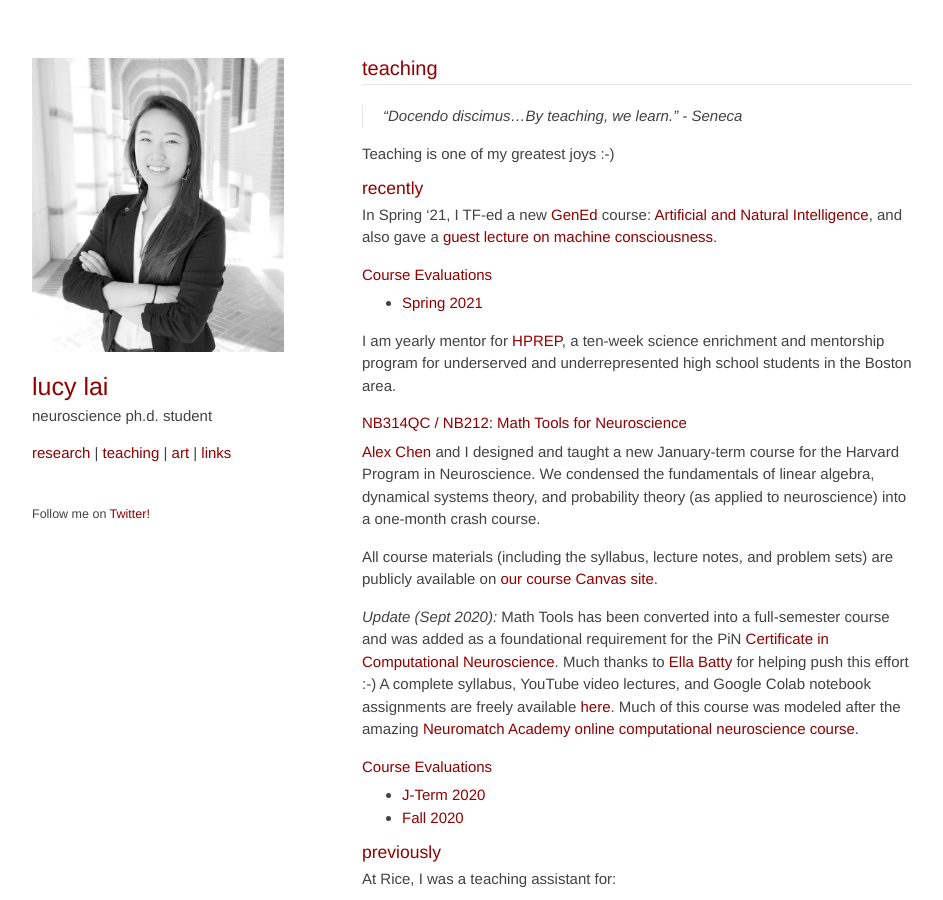
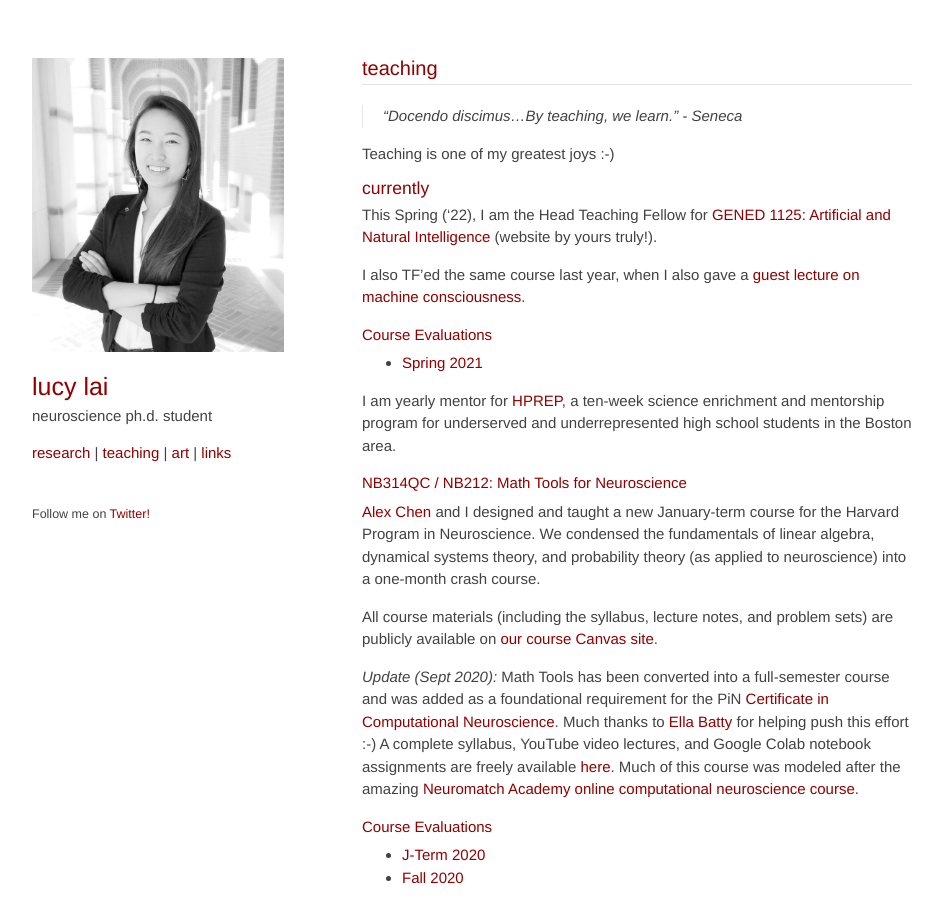
Before and after one commit to lucylai96/lucylai96.github.io, a Jekyll site: the page built from teaching.md, in a window 1280 px wide and 900 px high. Shown: the whole window, without its empty margins (168-1111 px from the left). Built offline with Jekyll 4.4.1, drawn with Linux system fonts in a browser that asks for light colours; our own code applies the rules of GitHub Pages for plain Markdown files.

Commit message:
Update teaching.md

```diff
--- a/teaching.md
+++ b/teaching.md
@@ -5,9 +5,11 @@
 
 Teaching is one of my greatest joys :-)
 
-### recently
+### currently
+This Spring ('22), I am the Head Teaching Fellow for [GENED 1125: Artificial and Natural Intelligence](https://github.com/gened1125/spring2022){:target="_blank"} (website by yours truly!).
 
-In Spring '21, I TF-ed a new [GenEd](https://gened.fas.harvard.edu/){:target="_blank"} course: [Artificial and Natural Intelligence](https://gened.fas.harvard.edu/classes/artificial-and-natural-intelligence){:target="_blank"}, and also gave a [guest lecture on machine consciousness](https://www.youtube.com/watch?v=kle1uBIW8dM&ab_channel=LucyLai){:target="_blank"}.
+I also TF'ed the same course last year, when I also gave a [guest lecture on machine consciousness](https://www.youtube.com/watch?v=kle1uBIW8dM&ab_channel=LucyLai){:target="_blank"}.
+
 #### Course Evaluations
 * [Spring 2021](./files/gened1125_evals.pdf){:target="_blank"}
 
```
